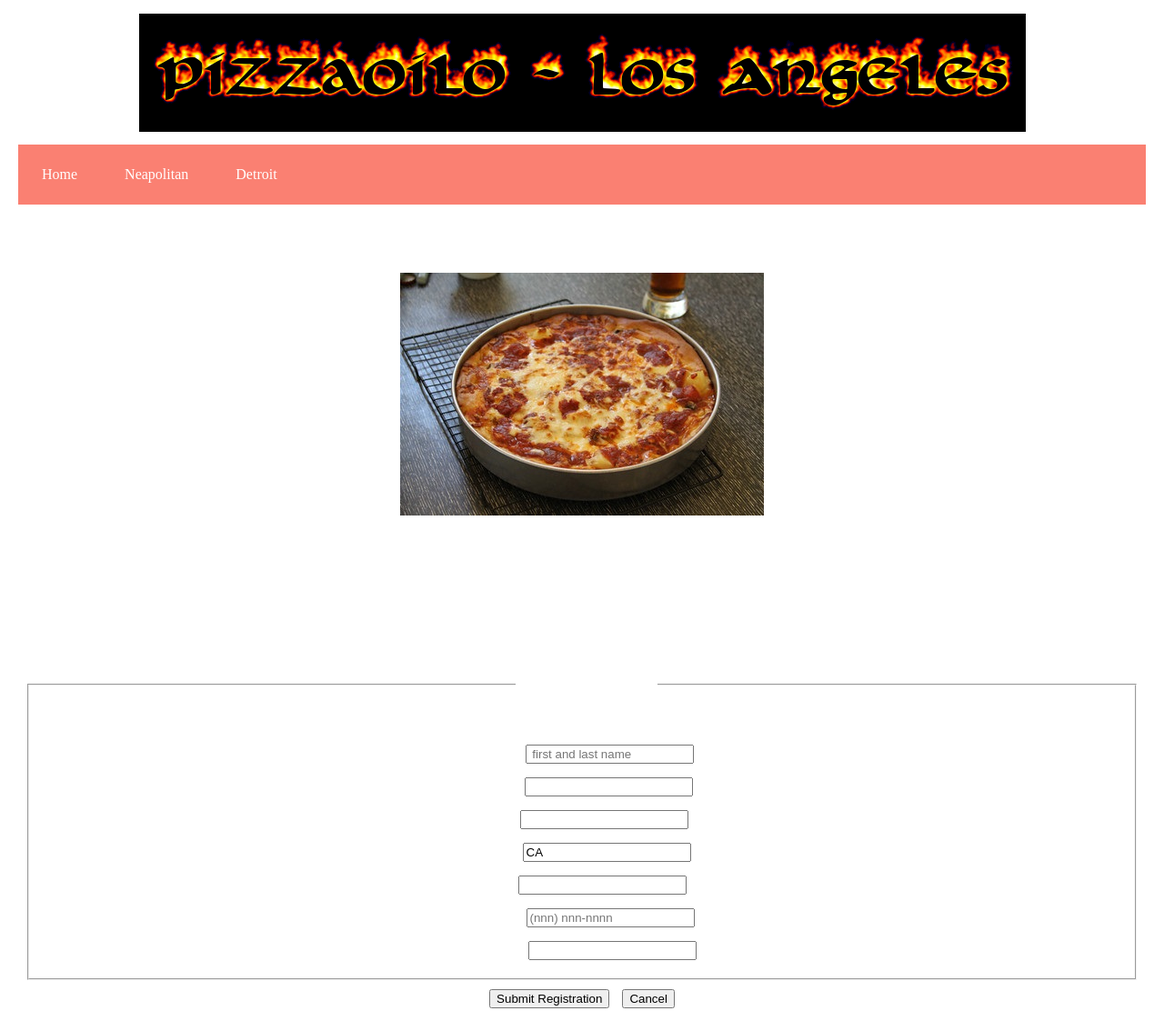
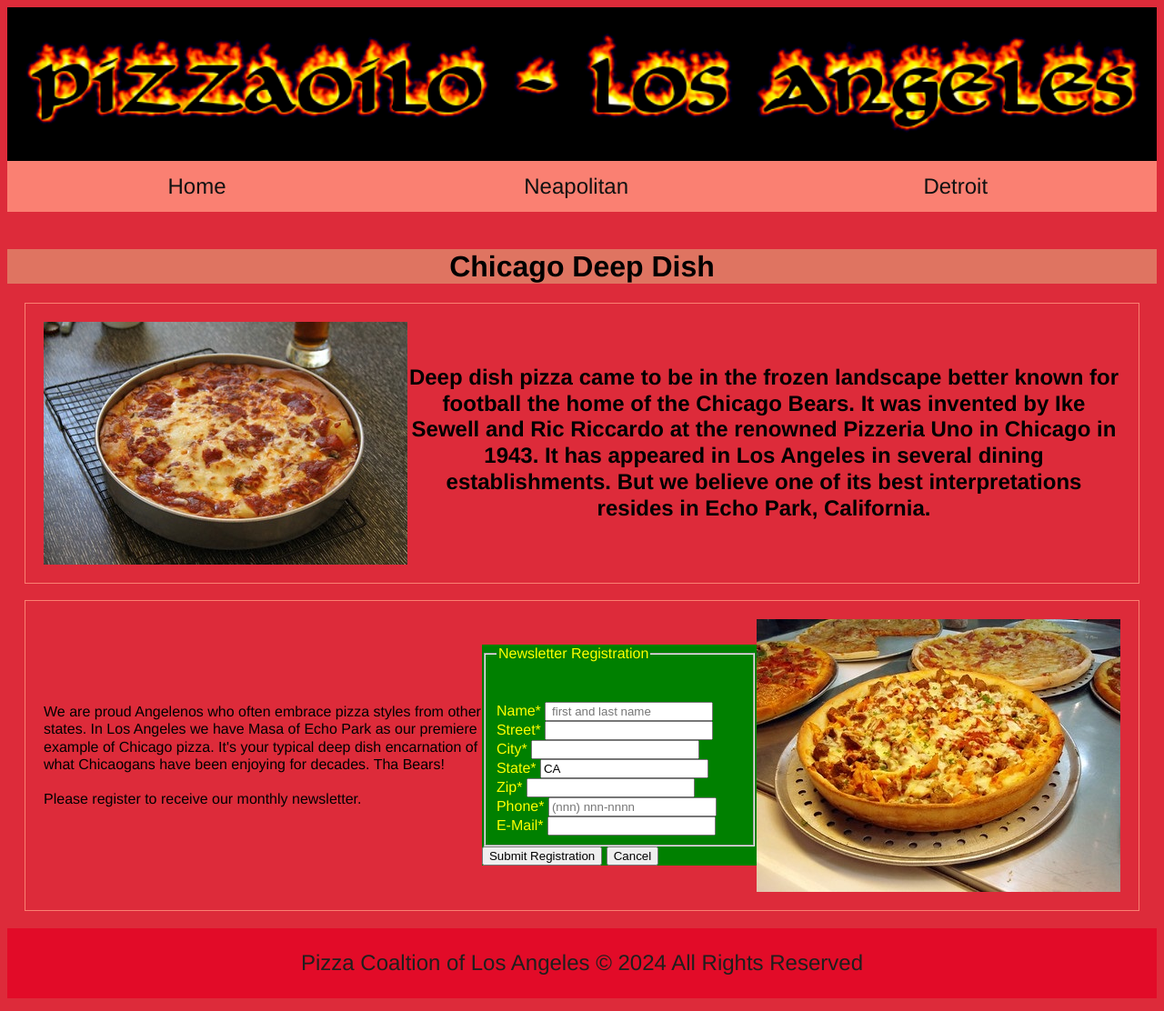
Before and after one commit to joe-cervantes/CIS-162, a plain HTML site: page chicago.html in a window 1280 px wide. Shown: the top 1112 px of the page at 91% size. Drawn offline with Linux system fonts and the light colour scheme.

Commit message:
Add files via upload

```diff
--- a/style.css
+++ b/style.css
@@ -1,14 +1,157 @@
 
-*{
-    margin: 5PX;
-    box-sizing: border-box;
+.container-fluid {
+	background-color: rgb(223, 43, 58);
+	border-radius: 20px;
+	margin: 50px auto;
+	padding: 20px;
+	width: 80vw;
 }
 
-body
-{
-    background: #34e7e4
-    font-family: sans-serif;
-    text-align: center;
-    color: white;
+.card {
+	background-color: rgb(223, 116, 97);
+}
+.accordion-flush{
+	background-color: rgb(223, 116, 97);
+}
+section {
+	outline: 1px solid salmon;
+	display: flex;
+	justify-content: space-between;
+	align-items: center;
+	padding: 20px;
+	margin: 20px;
+}
+
+@media (width <= 800px) {
+	section {
+		flex-direction: column;
+	}
+
+	section:last-child {
+		flex-direction: column-reverse; /* reverse the column order */
+	}
+}
+
+/* Body Header Styles */
+body > header > img {
+    display: block;
+    width: 100%;
+	background-color: rgb(221, 43, 58);
+}
+
+body > header > h1{
+	background-color: rgb(223, 116, 97);
+}
+
+body > div > container{
+	background-color: rgb(221, 43, 58);
+}
+
+body > header > nav.horizontalNavigation li {
+    width: 33%;
 
 }
+body {
+	background-color: rgb(221, 43, 58);
+	font-family: helvetica, sans-serif;
+	line-height: 1.2;
+
+}
+
+/* Horizontal Navigation Styles */
+
+nav.horizontalNavigation li {
+	display: block;
+
+}
+
+nav.horizontalNavigation a {
+	display: block;
+
+
+}
+
+nav.horizontalNavigation a:link,
+nav.horizontalNavigation a:visited {
+   color: rgb(17, 17, 17);
+   font-size: x-large;
+}
+
+nav.horizontalNavigation a:hover,
+nav.horizontalNavigation a:active {
+   background-color: rgb(121, 8, 8);
+}
+
+h1{ text-align: center;}
+
+
+
+footer {
+    color: rgb(31, 31, 29);
+    background-color: rgb(226, 11, 40);
+    font-size: 1.5em;
+    padding: 1em 0;
+    text-align: center;
+ }
+
+form {
+
+		color: yellow;
+		background-color: green;
+		display: block;
+		width: 100%;
+}
+
+accordion-item{
+	background-color: salmon;
+}
+
+
+style> ul {
+  list-style-type: none;
+  margin: 0;
+  padding: 0;
+  overflow: hidden;
+  background-color: salmon;
+}
+
+li {
+  float: left;
+}
+
+li a {
+  display: block;
+  color: white;
+  text-align: center;
+  padding: 14px 16px;
+  text-decoration: none;
+}
+
+li a:hover:not(.active) {
+  background-color: #2da72d;
+}
+
+.active {
+  background-color: #04AA6D;
+}
+
+              div.gallery {
+                margin: 5px;
+                border: 1px solid #ccc;
+                float: left;
+                width: 180px;
+              }
+
+              div.gallery:hover {
+                border: 1px solid #777;
+              }
+
+              div.gallery img {
+                width: 100%;
+                height: auto;
+              }
+
+              div.desc {
+                padding: 15px;
+                text-align: center;
+              }
```
Also changed, not shown: neapolitan.html (+9 -59 lines).
